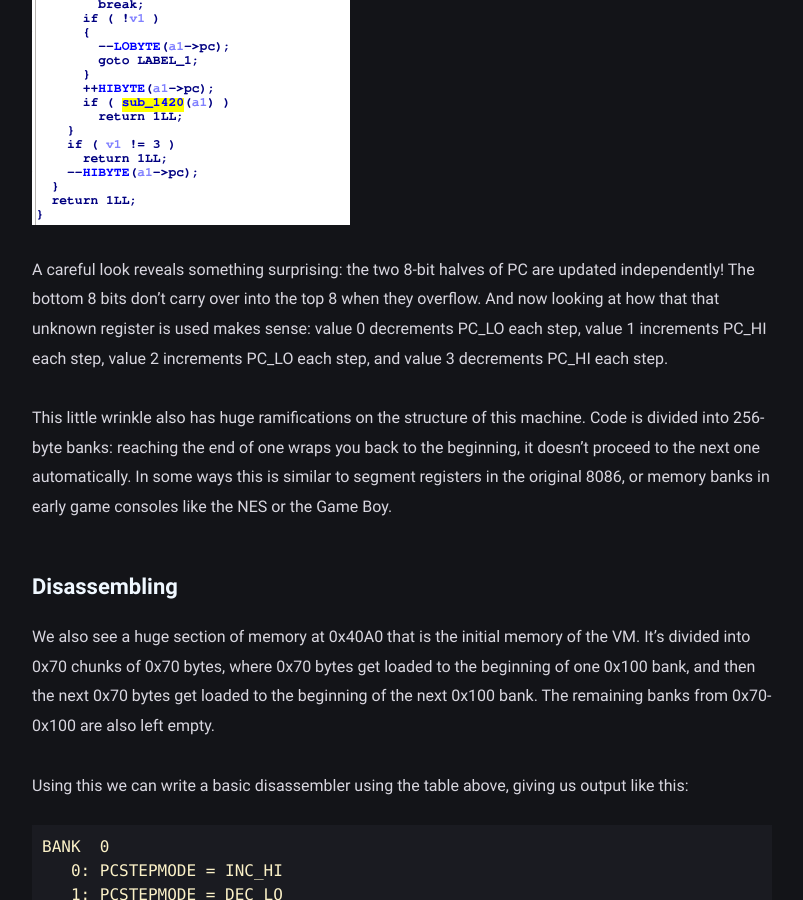
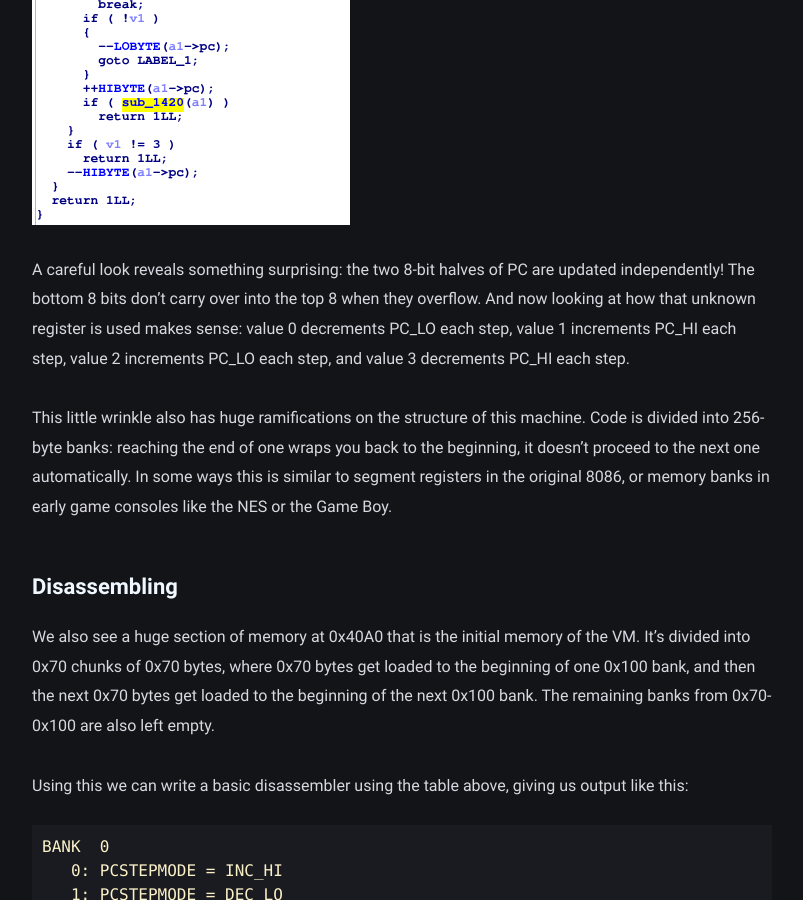
Before and after one commit to pwnfirstsearch/pwnfirstsearch.github.io, a Jekyll site: the page built from _posts/2021-02-13-dice2021-lost.md, in a window 1280 px wide and 900 px high, scrolled down 3602 px. Shown: the whole window, without its empty margins (238-1041 px from the left). Built offline with Jekyll 4.4.1, drawn with Linux system fonts in a browser that asks for light colours; some of the changed text lies outside the part shown.

Commit message:
fixup dice 21 lost in your eyes

```diff
--- a/_posts/2021-02-13-dice2021-lost.md
+++ b/_posts/2021-02-13-dice2021-lost.md
@@ -81,7 +81,7 @@ function 0x1420:
 
 A careful look reveals something surprising: the two 8-bit halves of PC are
 updated independently! The bottom 8 bits don't carry over into the top 8 when
-they overflow. And now looking at how that that unknown register is used makes
+they overflow. And now looking at how that unknown register is used makes
 sense: value 0 decrements PC_LO each step, value 1 increments PC_HI each step,
 value 2 increments PC_LO each step, and value 3 decrements PC_HI each step.
 
```
Also changed, not shown: other parts of _posts/2021-02-13-dice2021-lost.md (+9 -9 lines).
